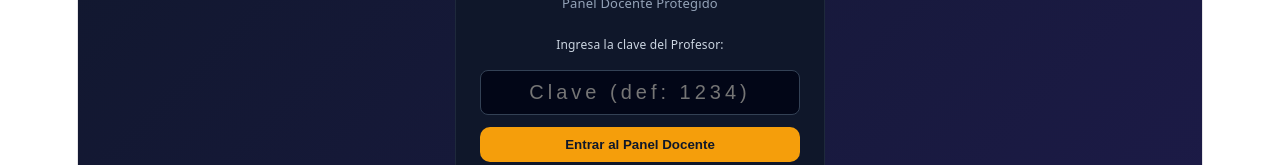
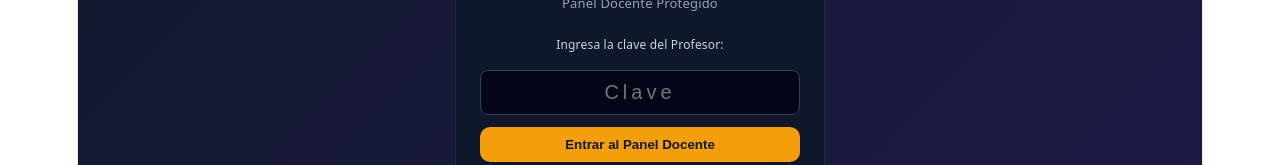
Before and after one commit to sydneycollege/bancojulius, a React (Vite) app: page / in a window 1280 px wide. Shown: the part 359-524 px from the top of the page. Built offline with nearby package versions, Linux system fonts and the light colour scheme.

Commit message:
Update App.tsx

```diff
--- a/src/App.tsx
+++ b/src/App.tsx
@@ -276,7 +276,7 @@ export default function App() {
                     type="password"
                     maxLength={11}
                     autoFocus
-                    placeholder="Clave (def: 1234)"
+                    placeholder="Clave"
                     value={pinInput}
                     onChange={e => { setPinInput(e.target.value); setPinError(false); }}
                     style={{ ...styles.formInput, textAlign: "center", fontSize: "18px", letterSpacing: "4px" }}
@@ -304,9 +304,9 @@ export default function App() {
             <label style={{ color: "#cbd5e1", fontSize: "12px" }}>Ingresa la clave del Profesor:</label>
             <input
               type="password"
-              maxLength={6}
+              maxLength={11}
               autoFocus
-              placeholder="Clave (def: 1234)"
+              placeholder="Clave"
               value={pinInput}
               onChange={e => { setPinInput(e.target.value); setPinError(false); }}
               style={{ ...styles.formInput, textAlign: "center", fontSize: "20px", letterSpacing: "4px" }}
```
